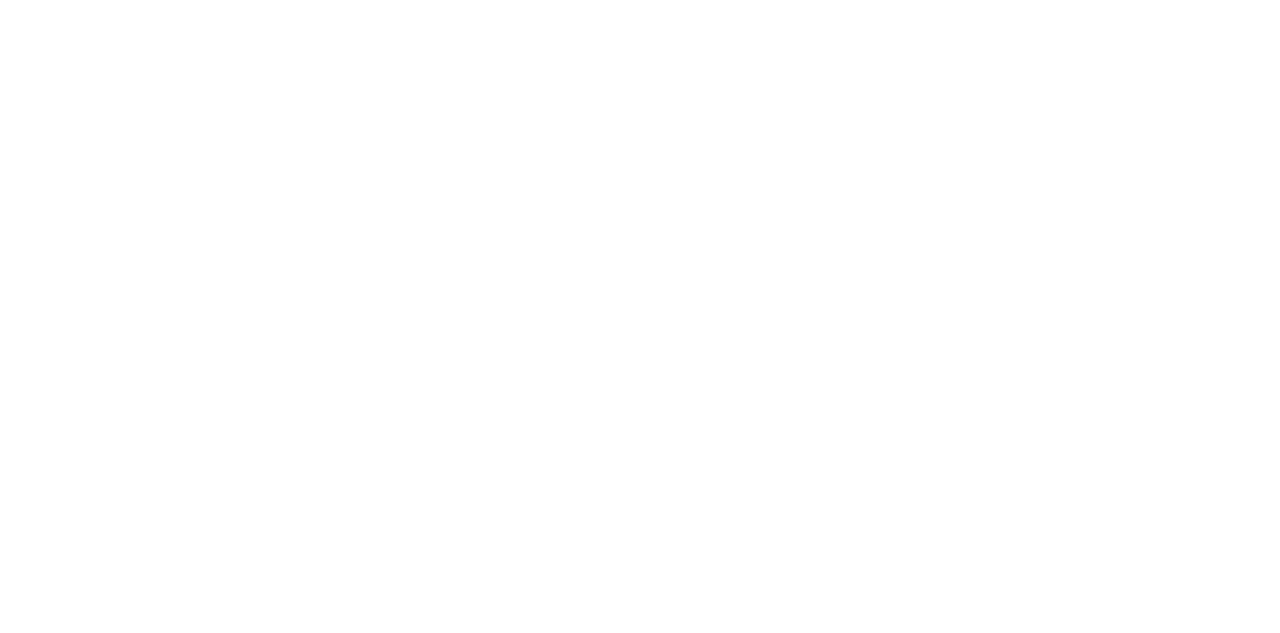
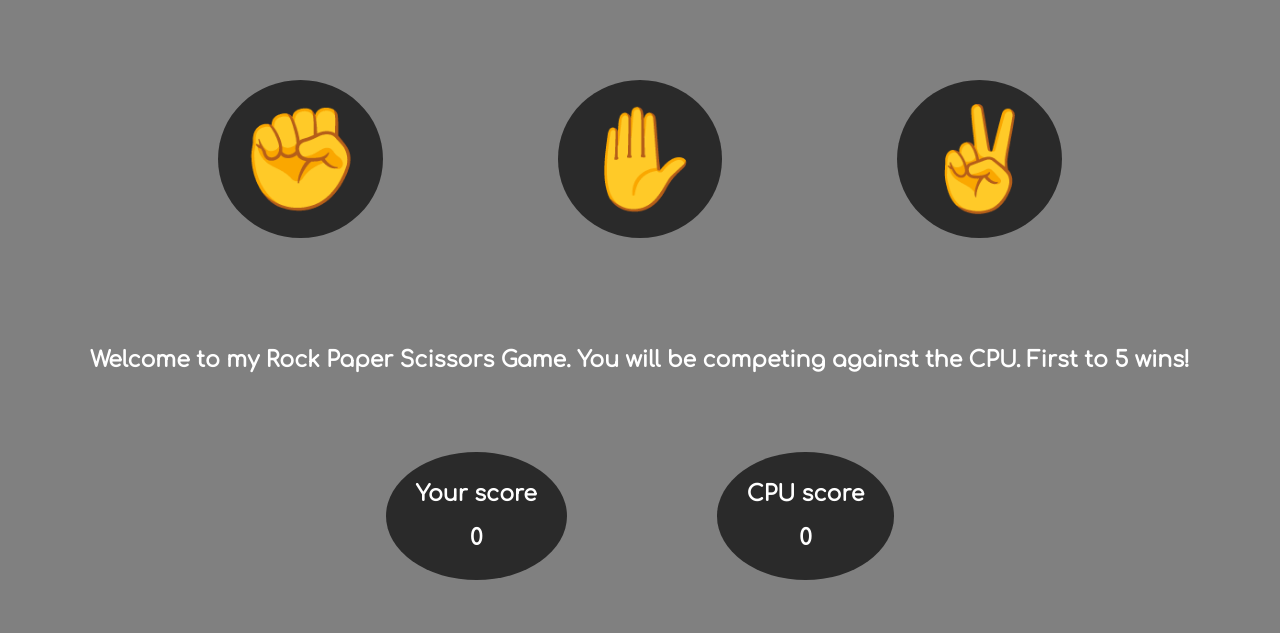
Before and after one commit to abelchalla/RockPaperScissors, a plain HTML site: page index.html in a window 1280 px wide. Drawn offline with Linux system fonts and the light colour scheme.

Commit message:
Add UI to the Rock paper scissors

```diff
--- a/index.html
+++ b/index.html
@@ -4,9 +4,31 @@
     <meta charset="UTF-8">
     <meta http-equiv="X-UA-Compatible" content="IE=edge">
     <meta name="viewport" content="width=device-width, initial-scale=1.0">
-    <title>Document</title>
+    <link rel="stylesheet" href="./style.css">
+    <link rel="preconnect" href="https://fonts.googleapis.com">
+    <link rel="preconnect" href="https://fonts.gstatic.com" crossorigin>
+    <link href="https://fonts.googleapis.com/css2?family=Comfortaa&display=swap" rel="stylesheet">
+    <title>Rock Paper Scissors</title>
 </head>
 <body>
+    <div class="whole">
+        <section class="out">
+            <button class="rock"></button>
+            <button class="paper"></button>
+            <button class="scissors"></button>
+        </section>
+        <div class="text">Welcome to my Rock Paper Scissors Game. You will be competing against the CPU. First to 5 wins!</div>
+        <div class="score">
+            <div class="box">
+                <span>Your score</span>
+                <div class="player">0</div>
+            </div>
+            <div class="box">
+                <span>CPU score</span>
+                <div class="cpu">0</div>
+            </div>
+        </div>
+    </div>
     <script src="./rps.js"></script>
 </body>
 </html>
--- a/rps.js
+++ b/rps.js
@@ -1,5 +1,9 @@
 // create a function that randomly picks 'Rock', 'Paper', or 'Scissors'
 //start with making a variable be a number from 1-3 randomly
+const div2 = document.querySelector(".player");
+const div3 = document.querySelector(".cpu");
+let playerCount = 0;
+let cpuCount = 0;
 function getComputerChoice() {
     let choice = Math.floor(Math.random() * 3);
     if(choice == 0) {
@@ -12,13 +16,19 @@ function getComputerChoice() {
 }
 
 function playRound(playerSelection, computerSelection){
+    playerSelection = String(playerSelection);
+
     if(playerSelection.toLowerCase() == 'rock' && computerSelection == 'Paper') {
+        cpuCount += 1;
+        div3.innerHTML = `${cpuCount}`;
         return "You Lose! Paper beats Rock";
     }
     else if(playerSelection.toLowerCase() == 'paper' && computerSelection == 'Paper') {
         return "It's a Tie!";
     }
     else if(playerSelection.toLowerCase() == 'scissors' && computerSelection == 'Paper') {
+        playerCount += 1;
+        div2.innerHTML = `${playerCount}`;
         return "You Win! Scissors beats Paper";
     }
 
@@ -26,16 +36,24 @@ function playRound(playerSelection, computerSelection){
         return "It's a Tie!";
     }
     else if(playerSelection.toLowerCase() == 'paper' && computerSelection == 'Rock') {
+        playerCount += 1;
+        div2.innerHTML = `${playerCount}`;
         return "You Win! Paper beats Rock";
     }
     else if(playerSelection.toLowerCase() == 'scissors' && computerSelection == 'Rock') {
+        cpuCount += 1;
+        div3.innerHTML = `${cpuCount}`;
         return "You Lose! Rock beats Scissors";
     }
 
     else if(playerSelection.toLowerCase() == 'rock' && computerSelection == 'Scissors') {
+        playerCount += 1;
+        div2.innerHTML = `${playerCount}`;
         return "You Win! Rock beats Scissors";
     }
     else if(playerSelection.toLowerCase() == 'paper' && computerSelection == 'Scissors') {
+        cpuCount += 1;
+        div3.innerHTML = `${cpuCount}`;
         return "You Lose! Scissors beats Paper";
     }
     else if(playerSelection.toLowerCase() == 'scissors' && computerSelection == 'Scissors') {
@@ -43,11 +61,25 @@ function playRound(playerSelection, computerSelection){
     }
 }
 
-
-function game() {
-    let playersChoice;
-    for(let i = 0; i < 5; i++) {
-        playersChoice = prompt("Pick 'Rock', 'Paper', or 'Scissors': ")
-        console.log(playRound(playersChoice, getComputerChoice()));
+const buttons = document.querySelectorAll("button");
+const div = document.querySelector(".text")
+buttons.forEach(button => button.addEventListener('click', (e) => {
+    const random = getComputerChoice();
+    div.innerText = playRound(e.target.className, random);
+    if(playerCount == 5){
+        div.innerText = "You Winnnnnnnn!!!!!!!!!!!! Feel free to play again!";
+        playerCount = 0;
+        cpuCount = 0;
+        div2.innerText = `${playerCount}`;
+        div3.innerText = `${cpuCount}`;
+        return;
     }
-}
+    if(cpuCount == 5){
+        div.innerText = 'Sorry you lost :( Feel free to play again!';
+        playerCount = 0;
+        cpuCount = 0;
+        div2.innerText = `${playerCount}`;
+        div3.innerText = `${cpuCount}`;
+        return;
+    }
+}));
--- /dev/null
+++ b/style.css
@@ -0,0 +1,76 @@
+body{
+    margin:0;
+    padding: 0;
+    background-color: gray;;
+    background-size: cover;
+    background-position: fixed;
+    font-family: 'Comfortaa', cursive;
+}
+.whole{
+    display: flex;
+    flex-direction: column;
+    padding: 50px;
+    gap: 80px;
+}
+.out{
+    display: flex;
+    flex-wrap: wrap;
+    gap: 175px;
+    justify-content: center;
+    padding: 30px;
+}
+button{
+    padding: 30px;
+}
+
+.rock,.paper,.scissors{
+    background: rgba(7, 6, 6, 0.7);
+    border-radius: 50%;
+    border: none;
+    padding: 20px;
+}
+
+.rock::before, .paper::before, .scissors::before{
+    font-size: 100px;
+}
+
+.rock::before{
+    content: "\270A";
+}
+
+.rock:hover, .paper:hover, .scissors:hover{
+    transform: scale(1.4);
+}
+
+.paper::before{
+    content: "\270B";
+}
+
+.scissors::before{
+    content: "\270C";
+}
+
+div{
+    text-align: center;
+}
+
+.score{
+    display:flex;
+    justify-content: center;
+    gap: 150px;
+}
+
+span, .text, .player,.cpu{
+    font-size:22px;
+    font-weight: 900;
+    color: white;
+}
+
+.box{
+    display: flex;
+    flex-direction: column;
+    gap: 20px;
+    background: rgba(7, 6, 6, 0.7);
+    padding: 30px;
+    border-radius: 50%;
+}
```
